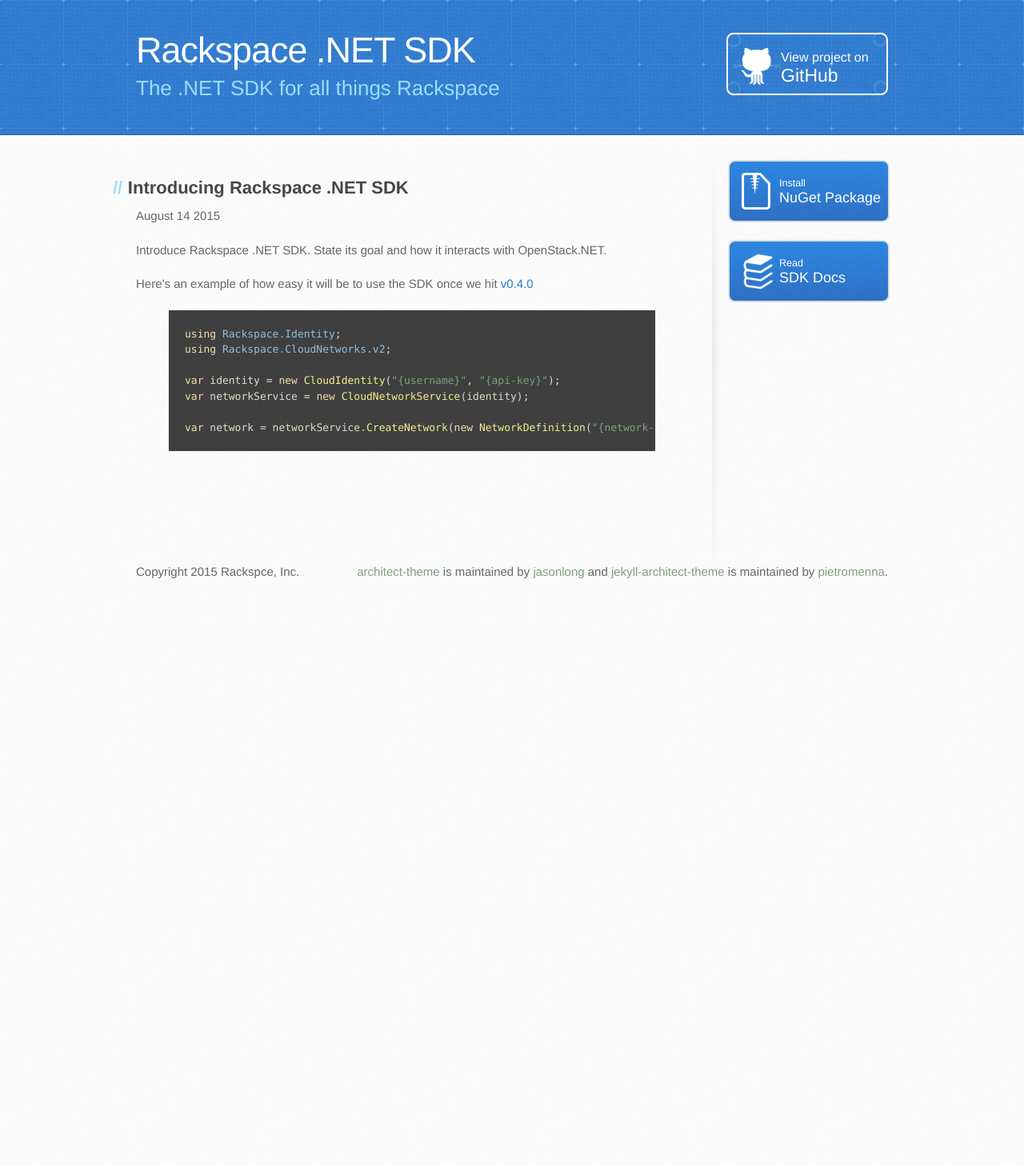
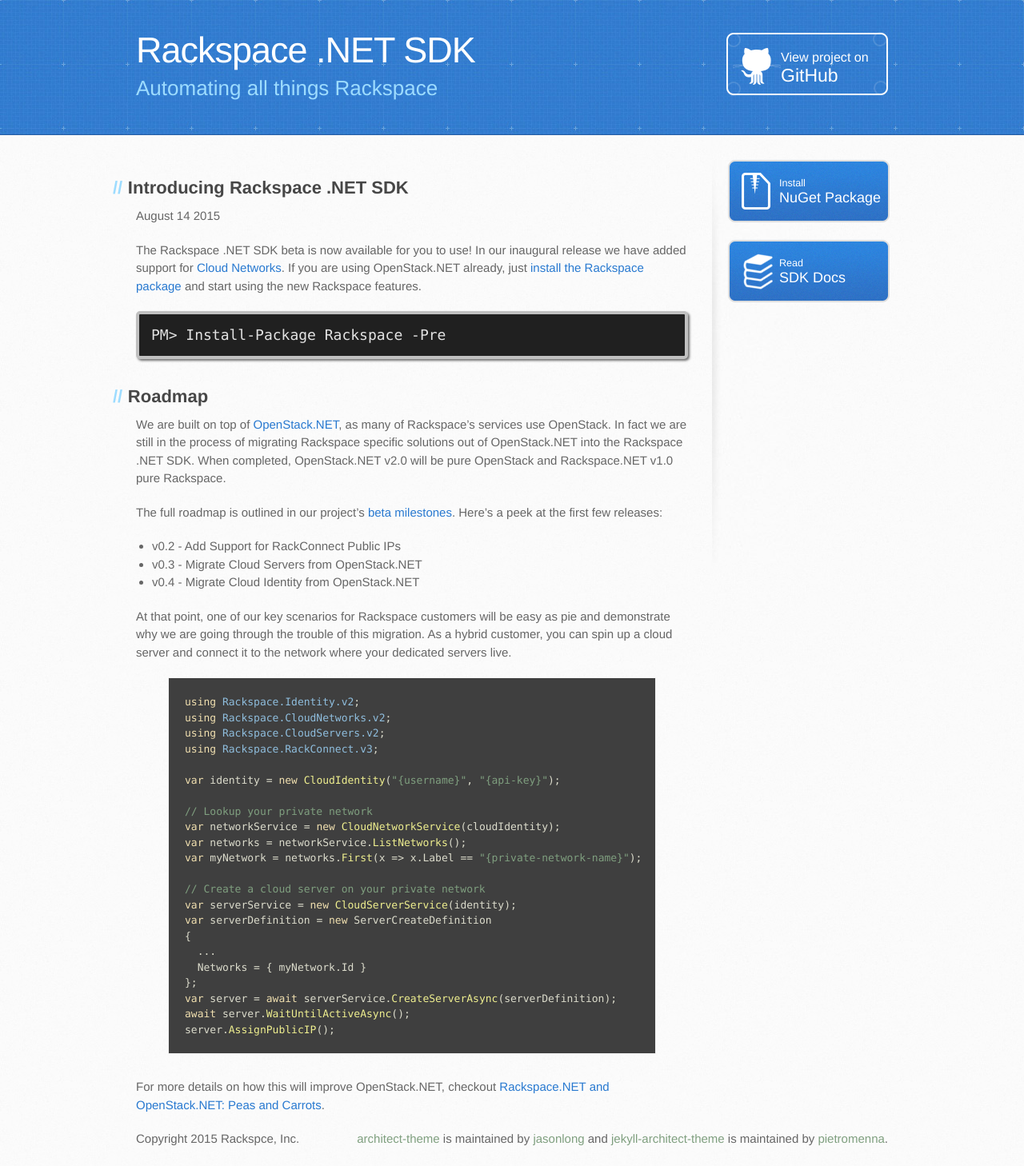
Before and after one commit to rackspace/rackspace-net-sdk, a Jekyll site: the page built from _posts/2015-08-14-introducing-rackspace-dotnet-sdk.markdown, in a window 1280 px wide. Shown: the whole page at 80% size. Built offline with Jekyll 4.4.1, drawn with Linux system fonts in a browser that asks for light colours; Markdown is read by kramdown in place of the engine named in the settings; before the commit the page ends 900 px from its top, so only the background shows below that.

Commit message:
Introducing Rackspace .NET SDK

```diff
--- a/_layouts/default.html
+++ b/_layouts/default.html
@@ -19,7 +19,7 @@
     <header>
       <div class="inner">
         <h1><a href="{{ site.baseurl }}/">{{ site.name }}</a></h1>
-        <h2>The .NET SDK for all things Rackspace</h2>
+        <h2>Automating all things Rackspace</h2>
         <a href="https://github.com/rackspace/Rackspace.NET" class="button"><small>View project on</small> GitHub</a>
       </div>
     </header>
--- a/_posts/2015-08-14-introducing-rackspace-dotnet-sdk.markdown
+++ b/_posts/2015-08-14-introducing-rackspace-dotnet-sdk.markdown
@@ -5,18 +5,66 @@ date:   2015-08-14
 categories: release roadmap
 ---
 
-Introduce Rackspace .NET SDK. State its goal and how it interacts with OpenStack.NET.
+The Rackspace .NET SDK beta is now available for you to use!
+In our inaugural release we have added support for [Cloud Networks][cloud-networks-overview].
+If you are using OpenStack.NET already, just [install the Rackspace package][nuget-pkg]
+and start using the new Rackspace features.
 
-Here's an example of how easy it will be to use the SDK once we hit [v0.4.0]
+<div class="nuget-badge">
+  <p>
+    <code>PM&gt; Install-Package Rackspace -Pre</code>
+  </p>
+</div>
+
+## Roadmap ##
+We are built on top of [OpenStack.NET](http://openstacknetsdk.org), as many of
+Rackspace's services use OpenStack. In fact we are still in the process of migrating
+Rackspace specific solutions out of OpenStack.NET into the Rackspace .NET SDK. When
+completed, OpenStack.NET v2.0 will be pure OpenStack and Rackspace.NET v1.0 pure
+Rackspace.
+
+The full roadmap is outlined in our project's [beta milestones][rackspacenet-milestones].
+Here's a peek at the first few releases:
+
+* v0.2 - Add Support for RackConnect Public IPs
+* v0.3 - Migrate Cloud Servers from OpenStack.NET
+* v0.4 - Migrate Cloud Identity from OpenStack.NET
+
+At that point, one of our key scenarios for Rackspace customers will be
+easy as pie and demonstrate why we are going through the trouble of this migration.
+As a hybrid customer, you can spin up a cloud server and connect it to the network
+where your dedicated servers live.
 
 {% highlight csharp %}
-using Rackspace.Identity;
+using Rackspace.Identity.v2;
 using Rackspace.CloudNetworks.v2;
+using Rackspace.CloudServers.v2;
+using Rackspace.RackConnect.v3;
 
 var identity = new CloudIdentity("{username}", "{api-key}");
-var networkService = new CloudNetworkService(identity);
 
-var network = networkService.CreateNetwork(new NetworkDefinition("{network-name}}"));
+// Lookup your private network
+var networkService = new CloudNetworkService(cloudIdentity);
+var networks = networkService.ListNetworks();
+var myNetwork = networks.First(x => x.Label == "{private-network-name}");
+
+// Create a cloud server on your private network
+var serverService = new CloudServerService(identity);
+var serverDefinition = new ServerCreateDefinition
+{
+  ...
+  Networks = { myNetwork.Id }
+};
+var server = await serverService.CreateServerAsync(serverDefinition);
+await server.WaitUntilActiveAsync();
+server.AssignPublicIP();
 {% endhighlight %}
 
+For more details on how this will improve OpenStack.NET, checkout
+[Rackspace.NET and OpenStack.NET: Peas and Carrots][rackspacenet-openstacknet].
+
 [v0.4.0]: https://github.com/rackspace/Rackspace.NET/milestones/v0.4.0
+[rackspacenet-milestones]: https://github.com/rackspace/rackspace.net/milestones
+[cloud-networks-overview]: http://www.rackspace.com/cloud/networks
+[nuget-pkg]: http://nuget.org/packages/Rackspace
+[rackspacenet-openstacknet]: https://github.com/openstacknetsdk/openstack.net/wiki/Rackspace-and-OpenStack.NET
--- a/stylesheets/stylesheet.css
+++ b/stylesheets/stylesheet.css
@@ -875,3 +875,15 @@ dl dd {
 #footer a {
   color: #7f9f7f;
 }
+
+.nuget-badge code {
+    background-color: #202020;
+    border: 4px solid silver;
+    border-radius: 5px;
+    box-shadow: 2px 2px 3px #6e6e6e;
+    color: #e2e2e2;
+    display: block;
+    font: 1.2em/1.2em "andale mono","lucida console",monospace;
+    overflow: auto;
+    padding: 15px;
+}
```
Also changed, not shown: index.html (+47 -6 lines).
